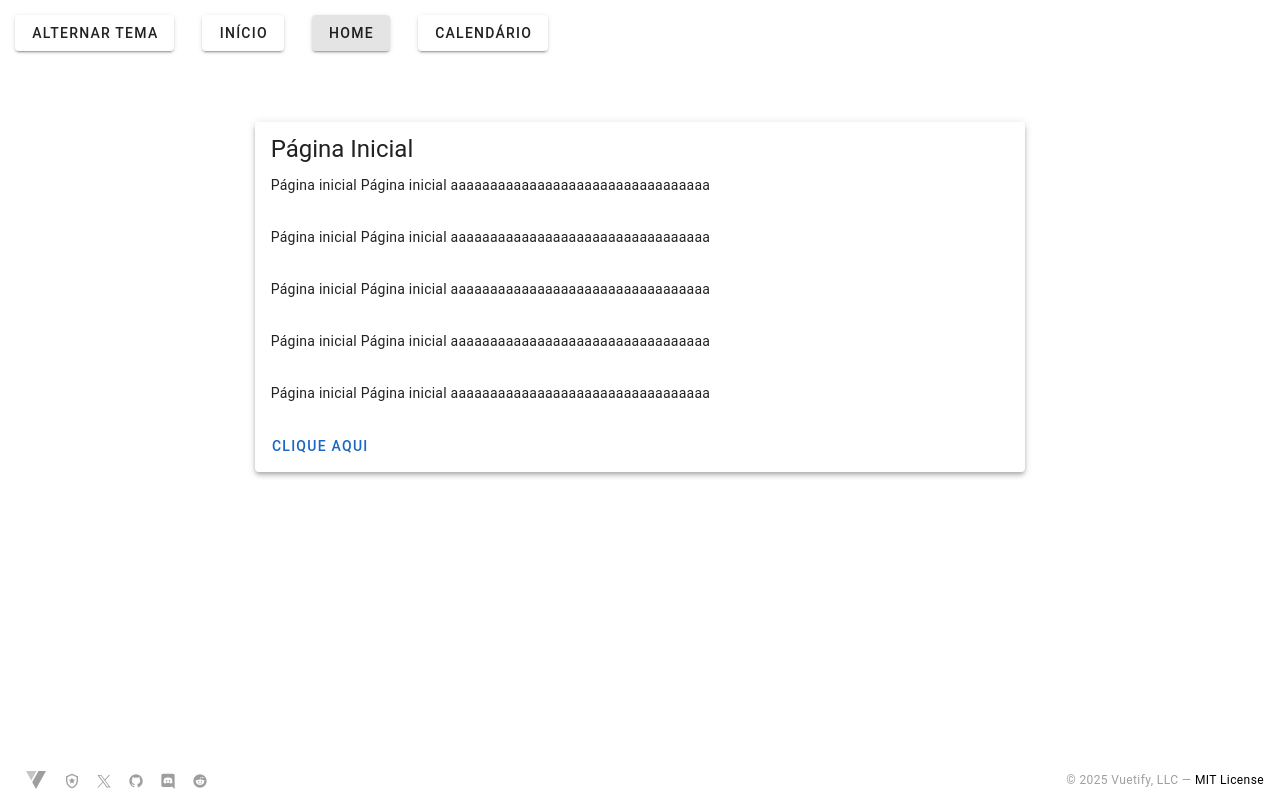
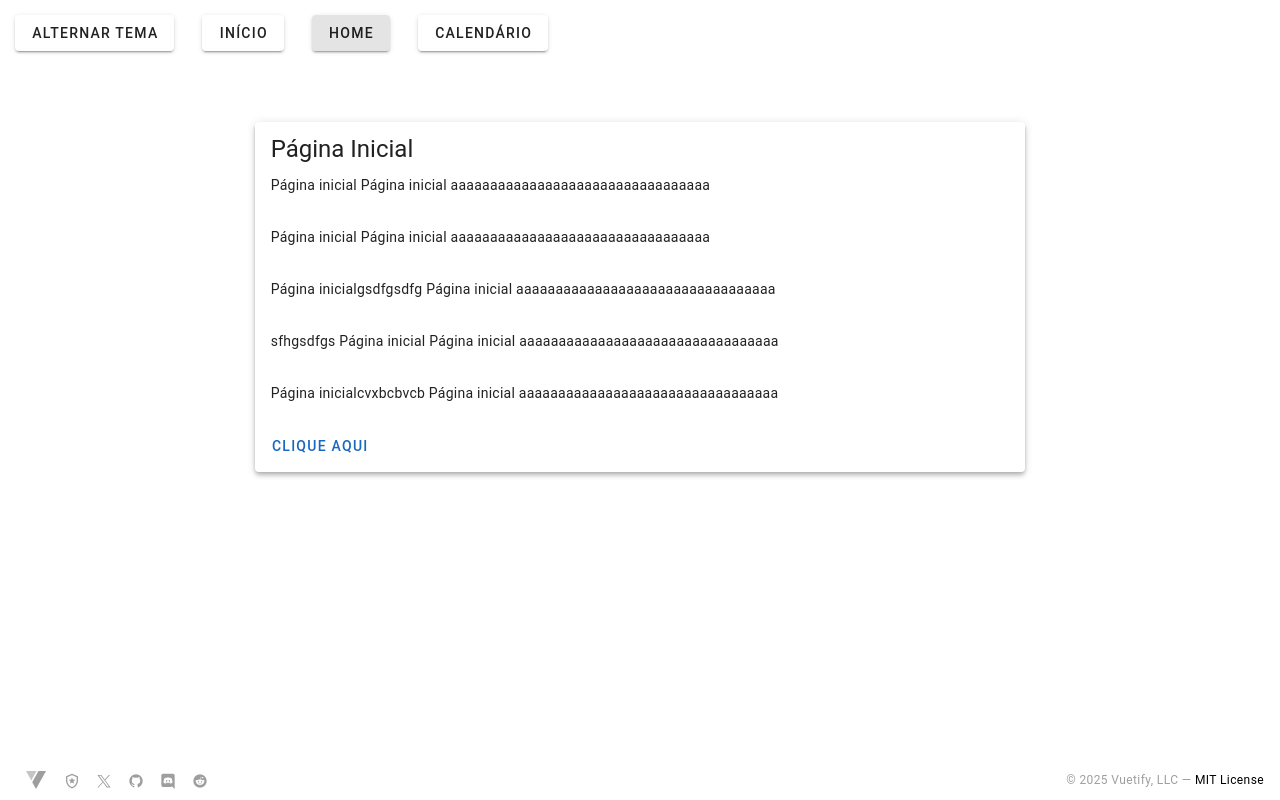
Before and after one commit to Emylouly/Vue3, a Vue app in the folder calendar/: page /home in a window 1280 px wide. Built offline with nearby package versions, Linux system fonts and the light colour scheme; a small style sheet from the web is missing.

Commit message:
Update home.vue

```diff
--- a/calendar/src/pages/home.vue
+++ b/calendar/src/pages/home.vue
@@ -13,15 +13,15 @@
               Página inicial aaaaaaaaaaaaaaaaaaaaaaaaaaaaaaaaa
             </v-card-text>
             <v-card-text>
+              Página inicialgsdfgsdfg
+              Página inicial aaaaaaaaaaaaaaaaaaaaaaaaaaaaaaaaa
+            </v-card-text>
+            <v-card-text>sfhgsdfgs
               Página inicial
               Página inicial aaaaaaaaaaaaaaaaaaaaaaaaaaaaaaaaa
             </v-card-text>
             <v-card-text>
-              Página inicial
-              Página inicial aaaaaaaaaaaaaaaaaaaaaaaaaaaaaaaaa
-            </v-card-text>
-            <v-card-text>
-              Página inicial
+              Página inicialcvxbcbvcb
               Página inicial aaaaaaaaaaaaaaaaaaaaaaaaaaaaaaaaa
             </v-card-text>
             <v-card-actions>
```
